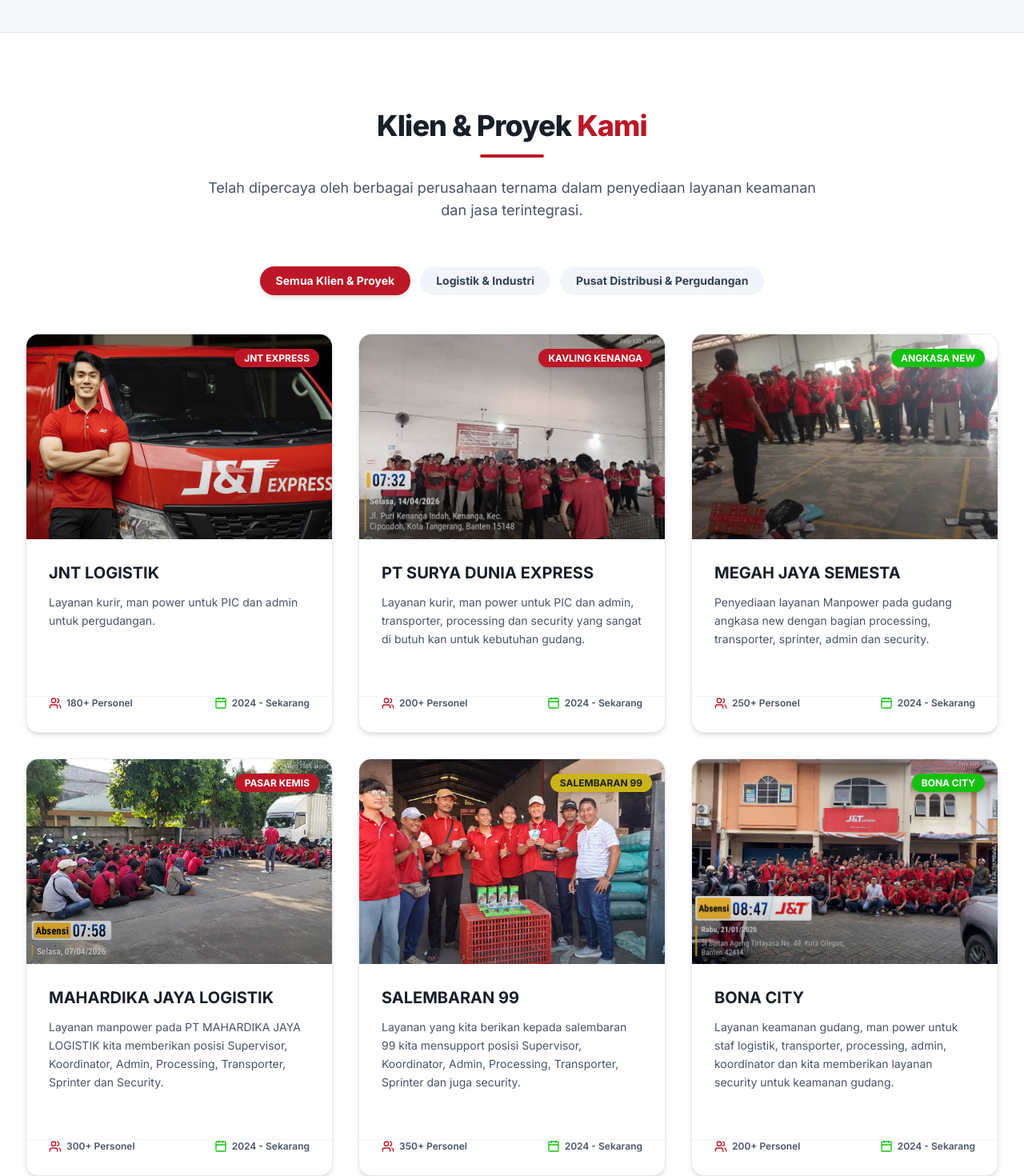
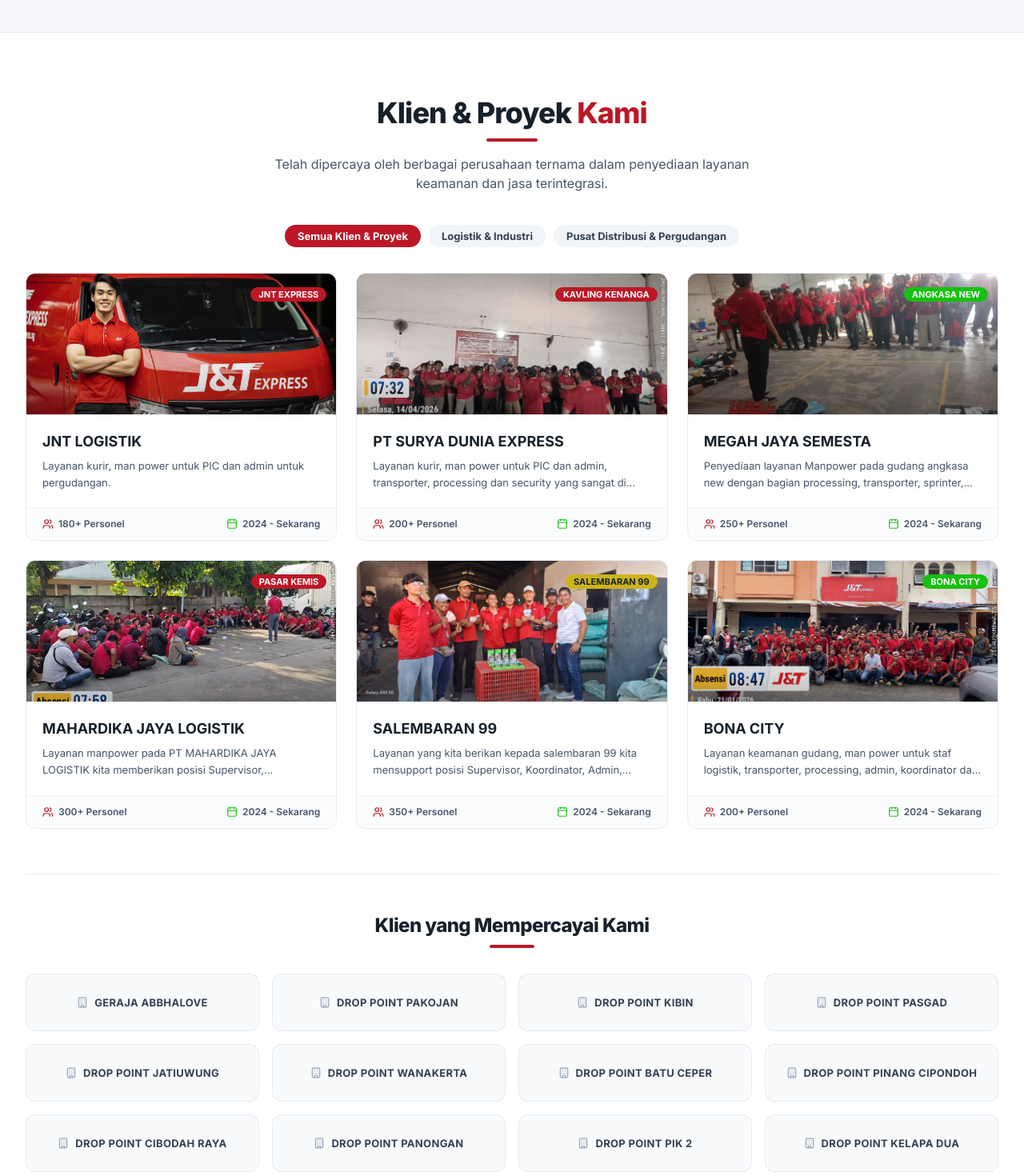
Before and after one commit to hidayatullah70/bimasenaadhirajasaradika_fe, a React (Vite) app: page / in a window 1280 px wide. Shown: the part 7440-8910 px from the top of the page at 80% size. Built offline with nearby package versions, Linux system fonts and the light colour scheme; no server answers.

Commit message:
style: reduce portfolio grid size and equalize text dimensions across all cards

```diff
--- a/src/components/layout/LandingFooter.jsx
+++ b/src/components/layout/LandingFooter.jsx
@@ -20,14 +20,14 @@
             </div>
 
             <div className="p-3.5 bg-white/90 rounded-xl border border-slate-200 space-y-1 shadow-2xs">
-              <div className="flex items-center gap-1.5 text-xs font-semibold text-brand-green">
+              <div className="flex items-center gap-1.5 text-xs font-semibold text-green-700">
                 <CheckCircle2 className="w-3.5 h-3.5" />
                 <span>Legalitas Resmi & Patuh Regulasi Ketenagakerjaan</span>
               </div>
-              <p className="text-[11px] text-slate-500 leading-normal">
+              <p className="text-[10px] text-slate-600 leading-normal">
                 {COMPANY_INFO.legal}
               </p>
-              <p className="text-[11px] text-slate-500 leading-normal font-medium">
+              <p className="text-[11px] text-slate-600 leading-normal font-medium">
                 {COMPANY_INFO.nib || 'NIB : 0108230077863'}
               </p>
             </div>
@@ -224,7 +224,7 @@
               href="https://wa.me/6281384224733"
               target="_blank"
               rel="noopener noreferrer"
-              className="inline-flex items-center font-nasalization tracking-wide text-[13px] hover:opacity-80 transition-opacity duration-200"
+              className="inline-flex items-center font-nasalization tracking-wide text-[11px] hover:opacity-80 transition-opacity duration-200"
             >
               <span className="text-slate-500 font-semibold">Bionora</span>
               <span className="text-[#00A3FF] font-semibold">Dev</span>
--- a/src/features/landing/components/ClientsSection.jsx
+++ b/src/features/landing/components/ClientsSection.jsx
@@ -93,28 +93,29 @@
     : projects.filter((p) => p.category === activeFilter);
 
   return (
-    <section id="klien" className="py-20 sm:py-24 bg-white border-b border-slate-200 scroll-mt-20">
-      <div id="portfolio" className="max-w-7xl mx-auto px-4 sm:px-6 lg:px-8">
+    <section id="klien" className="py-16 sm:py-20 bg-white border-b border-slate-200 scroll-mt-20">
+      <div id="portofolio" className="max-w-7xl mx-auto px-4 sm:px-6 lg:px-8 scroll-mt-24">
+        <span id="portfolio" className="sr-only" />
 
         {/* Section Header */}
-        <div className="text-center mb-14">
-          <h2 className="text-3xl md:text-4xl font-extrabold text-brand-dark mb-4 tracking-tight">
+        <div className="text-center mb-10">
+          <h2 className="text-2xl sm:text-3xl md:text-4xl font-extrabold text-brand-dark mb-3 tracking-tight">
             Klien & Proyek <span className="text-brand-red">Kami</span>
           </h2>
-          <div className="w-20 h-1 bg-brand-red mx-auto mb-6 rounded-full"></div>
-          <p className="text-slate-600 max-w-3xl mx-auto text-base sm:text-lg leading-relaxed">
+          <div className="w-16 h-1 bg-brand-red mx-auto mb-4 rounded-full"></div>
+          <p className="text-slate-600 max-w-2xl mx-auto text-sm sm:text-base leading-relaxed">
             Telah dipercaya oleh berbagai perusahaan ternama dalam penyediaan layanan keamanan dan jasa terintegrasi.
           </p>
         </div>
 
         {/* Filter Pills */}
-        <div className="flex flex-wrap justify-center gap-3 mb-12">
+        <div className="flex flex-wrap justify-center gap-2.5 mb-8">
           <button
             type="button"
             onClick={() => setActiveFilter('all')}
-            className={`px-5 py-2 rounded-full text-xs sm:text-sm font-bold transition-all duration-200 ${
+            className={`px-4 py-1.5 rounded-full text-xs sm:text-[13px] font-bold transition-all duration-200 ${
               activeFilter === 'all'
-                ? 'bg-brand-red text-white shadow-md'
+                ? 'bg-brand-red text-white shadow-xs'
                 : 'bg-slate-100 text-slate-700 hover:bg-slate-200'
             }`}
           >
@@ -123,9 +124,9 @@
           <button
             type="button"
             onClick={() => setActiveFilter('industrial')}
-            className={`px-5 py-2 rounded-full text-xs sm:text-sm font-bold transition-all duration-200 ${
+            className={`px-4 py-1.5 rounded-full text-xs sm:text-[13px] font-bold transition-all duration-200 ${
               activeFilter === 'industrial'
-                ? 'bg-brand-red text-white shadow-md'
+                ? 'bg-brand-red text-white shadow-xs'
                 : 'bg-slate-100 text-slate-700 hover:bg-slate-200'
             }`}
           >
@@ -134,9 +135,9 @@
           <button
             type="button"
             onClick={() => setActiveFilter('office')}
-            className={`px-5 py-2 rounded-full text-xs sm:text-sm font-bold transition-all duration-200 ${
+            className={`px-4 py-1.5 rounded-full text-xs sm:text-[13px] font-bold transition-all duration-200 ${
               activeFilter === 'office'
-                ? 'bg-brand-red text-white shadow-md'
+                ? 'bg-brand-red text-white shadow-xs'
                 : 'bg-slate-100 text-slate-700 hover:bg-slate-200'
             }`}
           >
@@ -145,48 +146,50 @@
         </div>
 
         {/* Portfolio / Project Cards Grid */}
-        <div className="grid grid-cols-1 md:grid-cols-2 lg:grid-cols-3 gap-8">
+        <div className="grid grid-cols-1 sm:grid-cols-2 lg:grid-cols-3 gap-5 sm:gap-6">
           {filteredProjects.map((project) => (
             <div
               key={project.id}
-              className="bg-white rounded-2xl shadow-md hover:shadow-xl overflow-hidden border border-slate-200/80 hover:border-slate-300 transition-all duration-300 transform hover:-translate-y-1.5 flex flex-col justify-between group"
+              className="bg-white rounded-xl shadow-xs hover:shadow-md overflow-hidden border border-slate-200/80 hover:border-slate-300 transition-all duration-300 transform hover:-translate-y-1 flex flex-col justify-between group h-full"
             >
-              <div>
+              <div className="flex flex-col flex-1">
                 {/* Project Image & Badge */}
-                <div className="h-64 overflow-hidden relative bg-slate-100">
+                <div className="h-40 sm:h-44 overflow-hidden relative bg-slate-100">
                   <img
                     src={project.image}
                     alt={project.title}
                     className="w-full h-full object-cover transition-transform duration-500 group-hover:scale-105"
                     loading="lazy"
                   />
-                  <div className="absolute top-4 right-4 z-10">
-                    <span className={`px-3 py-1 rounded-full text-xs font-bold shadow-md ${project.badgeColor}`}>
+                  <div className="absolute top-3 right-3 z-10">
+                    <span className={`px-2.5 py-0.5 rounded-full text-[11px] font-bold shadow-xs ${project.badgeColor}`}>
                       {project.badge}
                     </span>
                   </div>
-                  <div className="absolute inset-0 bg-gradient-to-t from-black/30 via-transparent to-transparent pointer-events-none" />
+                  <div className="absolute inset-0 bg-gradient-to-t from-black/25 via-transparent to-transparent pointer-events-none" />
                 </div>
 
                 {/* Content */}
-                <div className="p-6 sm:p-7">
-                  <h3 className="text-xl font-bold text-brand-dark mb-3 group-hover:text-brand-red transition-colors">
-                    {project.title}
-                  </h3>
-                  <p className="text-slate-600 text-sm leading-relaxed mb-6">
-                    {project.description}
-                  </p>
+                <div className="p-4 sm:p-5 flex-1 flex flex-col justify-between">
+                  <div>
+                    <h3 className="text-base sm:text-lg font-bold text-brand-dark mb-1.5 group-hover:text-brand-red transition-colors line-clamp-1" title={project.title}>
+                      {project.title}
+                    </h3>
+                    <p className="text-slate-600 text-xs sm:text-[13px] leading-relaxed line-clamp-2 min-h-[36px] sm:min-h-[40px]" title={project.description}>
+                      {project.description}
+                    </p>
+                  </div>
                 </div>
               </div>
 
               {/* Card Meta Footer */}
-              <div className="px-6 pb-6 pt-0 sm:px-7 sm:pb-7 border-t border-slate-100 mt-2 flex items-center justify-between text-xs font-semibold text-slate-500">
+              <div className="px-4 py-2.5 sm:px-5 sm:py-3 border-t border-slate-100 bg-slate-50/50 flex items-center justify-between text-[11px] sm:text-xs font-semibold text-slate-500">
                 <div className="flex items-center gap-1.5 text-slate-600">
-                  <Users className="w-4 h-4 text-brand-red" />
+                  <Users className="w-3.5 h-3.5 text-brand-red flex-shrink-0" />
                   <span>{project.headcount}</span>
                 </div>
                 <div className="flex items-center gap-1.5 text-slate-600">
-                  <Calendar className="w-4 h-4 text-brand-green" />
+                  <Calendar className="w-3.5 h-3.5 text-brand-green flex-shrink-0" />
                   <span>{project.period}</span>
                 </div>
               </div>
@@ -195,21 +198,21 @@
         </div>
 
         {/* Client Logos / Drop Points */}
-        <div className="mt-20 pt-16 border-t border-slate-200">
-          <h3 className="text-2xl sm:text-3xl font-extrabold text-center text-brand-dark mb-3 tracking-tight">
+        <div className="mt-14 pt-12 border-t border-slate-200">
+          <h3 className="text-xl sm:text-2xl font-extrabold text-center text-brand-dark mb-2 tracking-tight">
             Klien yang Mempercayai Kami
           </h3>
-          <div className="w-16 h-1 bg-brand-red mx-auto mb-10 rounded-full"></div>
+          <div className="w-14 h-1 bg-brand-red mx-auto mb-8 rounded-full"></div>
 
-          <div className="grid grid-cols-2 sm:grid-cols-3 lg:grid-cols-4 gap-4 sm:gap-6 items-stretch">
+          <div className="grid grid-cols-2 sm:grid-cols-3 lg:grid-cols-4 gap-3 sm:gap-4 items-stretch">
             {clientLogos.map((client, cIdx) => (
               <div
                 key={cIdx}
-                className="bg-slate-50 hover:bg-white p-5 rounded-xl border border-slate-200/80 hover:border-brand-red/40 hover:shadow-md transition-all duration-200 flex items-center justify-center text-center min-h-[90px] group"
+                className="bg-slate-50 hover:bg-white p-3.5 sm:p-4 rounded-xl border border-slate-200/80 hover:border-brand-red/40 hover:shadow-xs transition-all duration-200 flex items-center justify-center text-center min-h-[72px] group"
               >
                 <div className="flex items-center gap-2">
-                  <Building className="w-4 h-4 text-slate-400 group-hover:text-brand-red transition-colors flex-shrink-0" />
-                  <span className="text-xs sm:text-sm font-bold text-slate-700 group-hover:text-brand-dark transition-colors tracking-wide">
+                  <Building className="w-3.5 h-3.5 text-slate-400 group-hover:text-brand-red transition-colors flex-shrink-0" />
+                  <span className="text-xs sm:text-[13px] font-bold text-slate-700 group-hover:text-brand-dark transition-colors tracking-wide">
                     {client}
                   </span>
                 </div>
--- a/src/services/mock/mockData.js
+++ b/src/services/mock/mockData.js
@@ -769,7 +769,7 @@
   whatsappRecruitment: '0851 7433 4336',
   email: 'ptbimasenaadhirajasaradhika@gmail.com',
   operationalHours: 'Senin - Jumat: 08:00 - 17:00 WIB |  Sabtu: 08:00 - 12:00 WIB',
-  operationalHoursWeekdays: 'Senin - Jumat: 08:00 - 17:00 WIB |',
+  operationalHoursWeekdays: 'Senin - Jumat: 08:00 - 17:00 WIB',
   operationalHoursSaturday: 'Sabtu: 08:00 - 12:00 WIB',
   stats: [
     { value: '1,520+', label: 'Tenaga Kerja Aktif Lapangan', detail: 'Tersaring & terlatih' },
```
Also changed, not shown: src/features/landing/components/ContactSection.jsx (+12 -26 lines).
